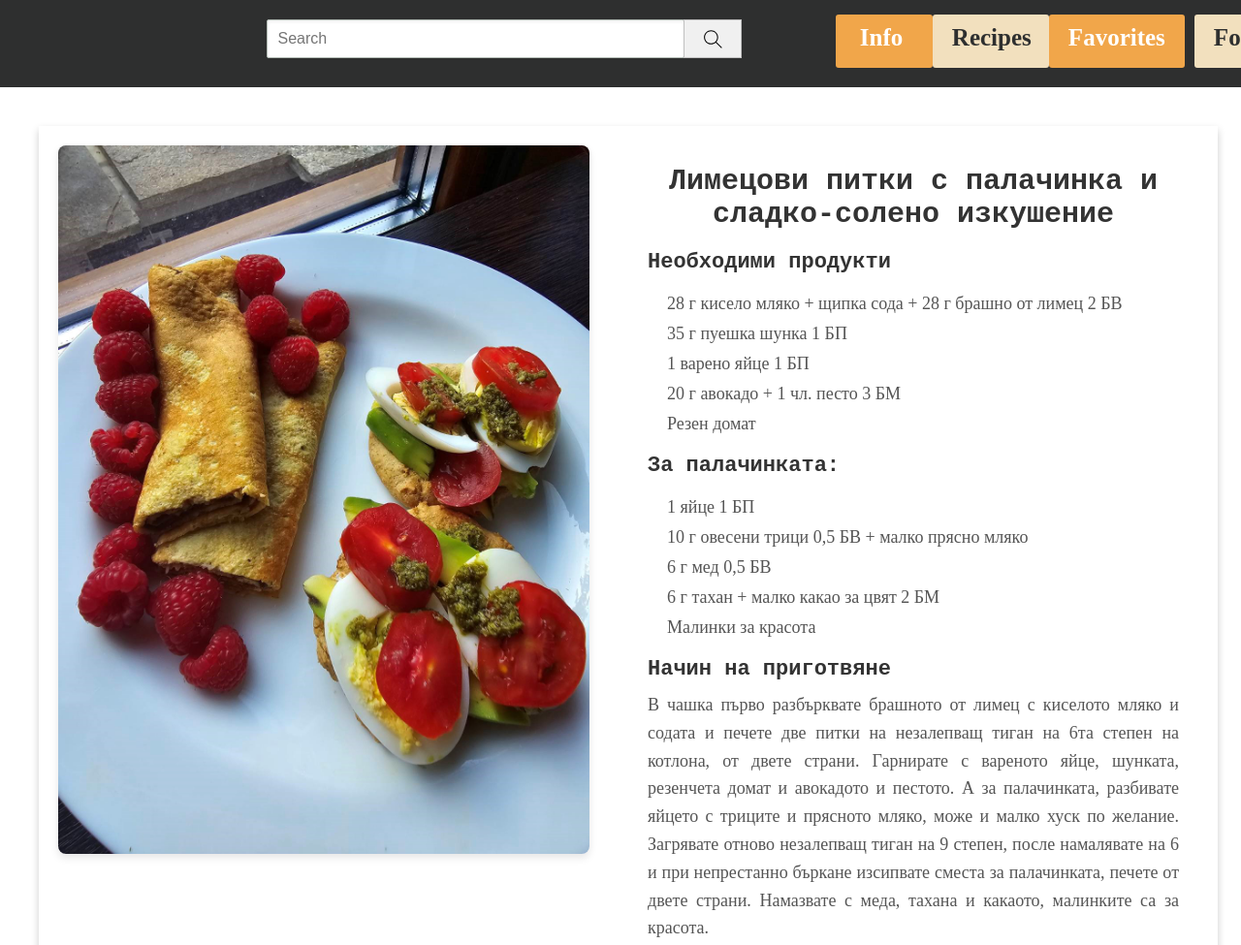
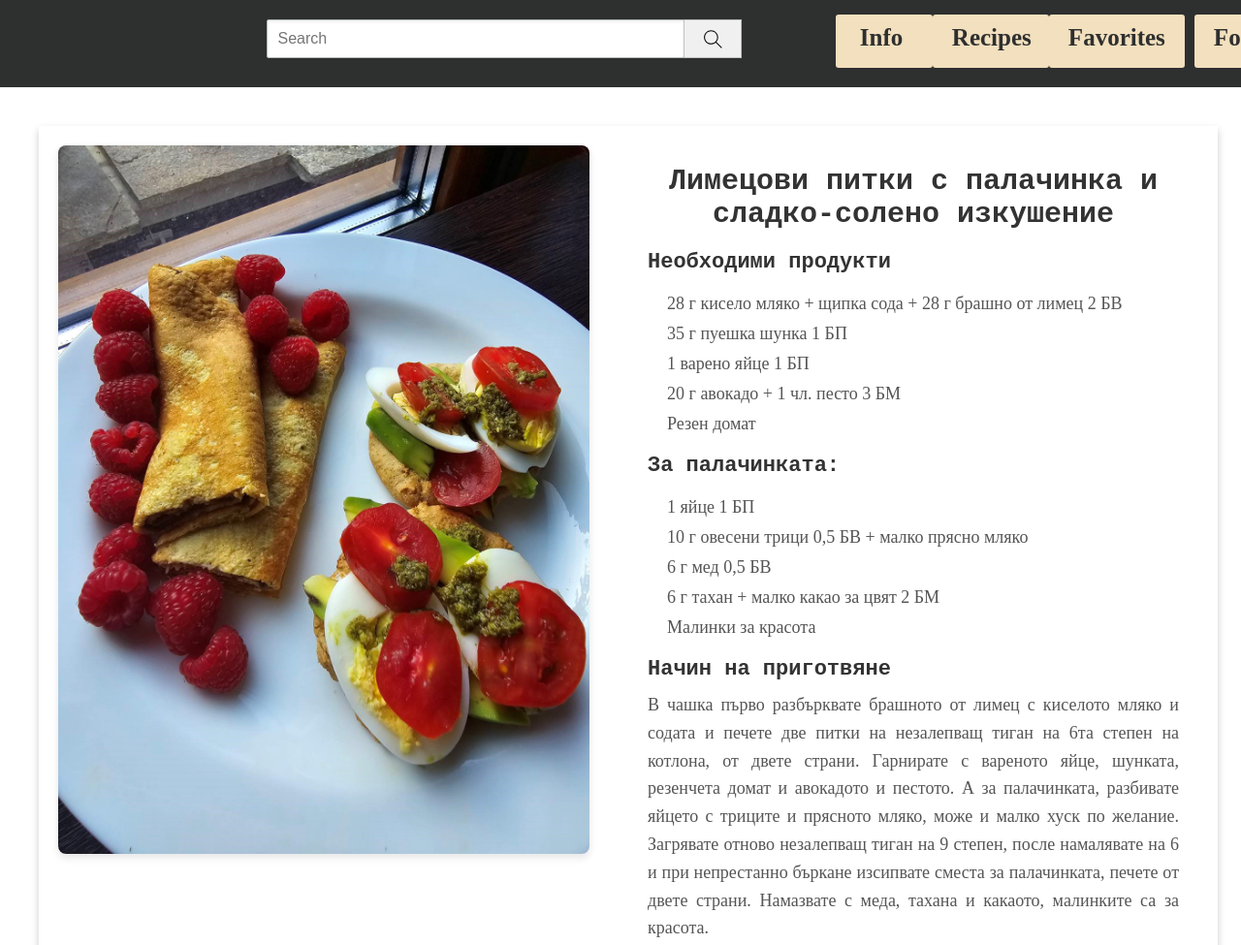
Before and after one commit to preslava-miteva/remo-nt, a website: page open.html in a window 1280 px wide. Shown: the top 975 px of the page at 97% size. Drawn offline with Linux system fonts and the light colour scheme.

Commit message:
COLOURS DONE

```diff
--- a/furst.css
+++ b/furst.css
@@ -30,11 +30,11 @@
   }
   .uppe{
     font-weight: bold;
-    color: white;
+    color: #2e2f2f;
     margin-top: 25px;
     font-size: 25px;
     width: 100px;
-    background-color: #f1a64a;
+    background-color: #f2e0be;
    text-decoration: none;
    border-radius: 3px;
    padding-top: 10px;
@@ -56,7 +56,7 @@
   }
   .upperrr{
     font-weight: bold;
-    color: white;
+    color:#2e2f2f;
     margin-top: 25px;
     font-size: 25px;
    text-decoration: none;
@@ -64,7 +64,7 @@
   width: 140px;
   padding-top: 10px;
   padding-left: 20px;
-   background-color: #f1a64a;
+   background-color: #f2e0be;
    border-radius: 3px;
   }
 .img-up{
```
Also changed, not shown: promp.html (+3 -4 lines).
